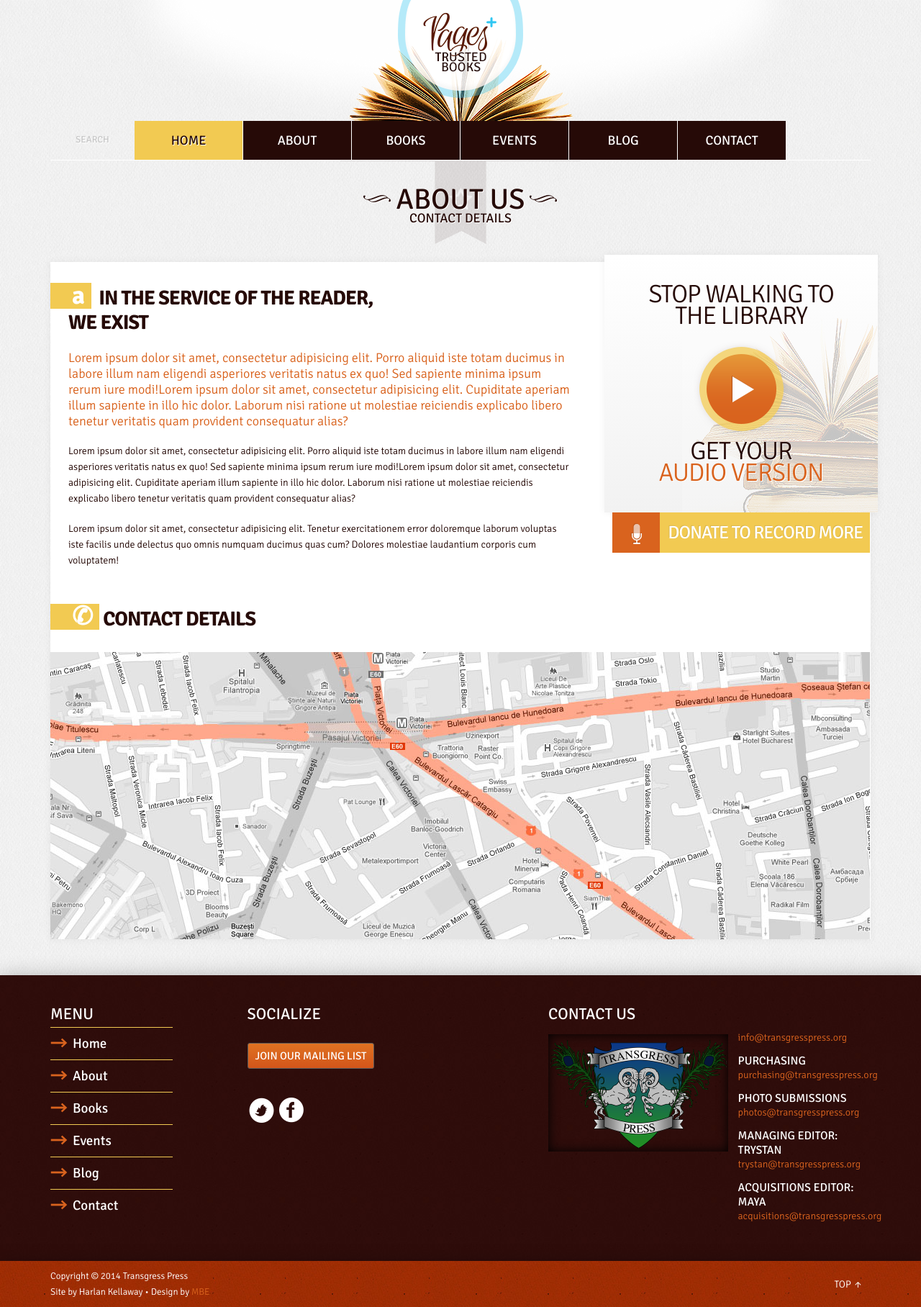
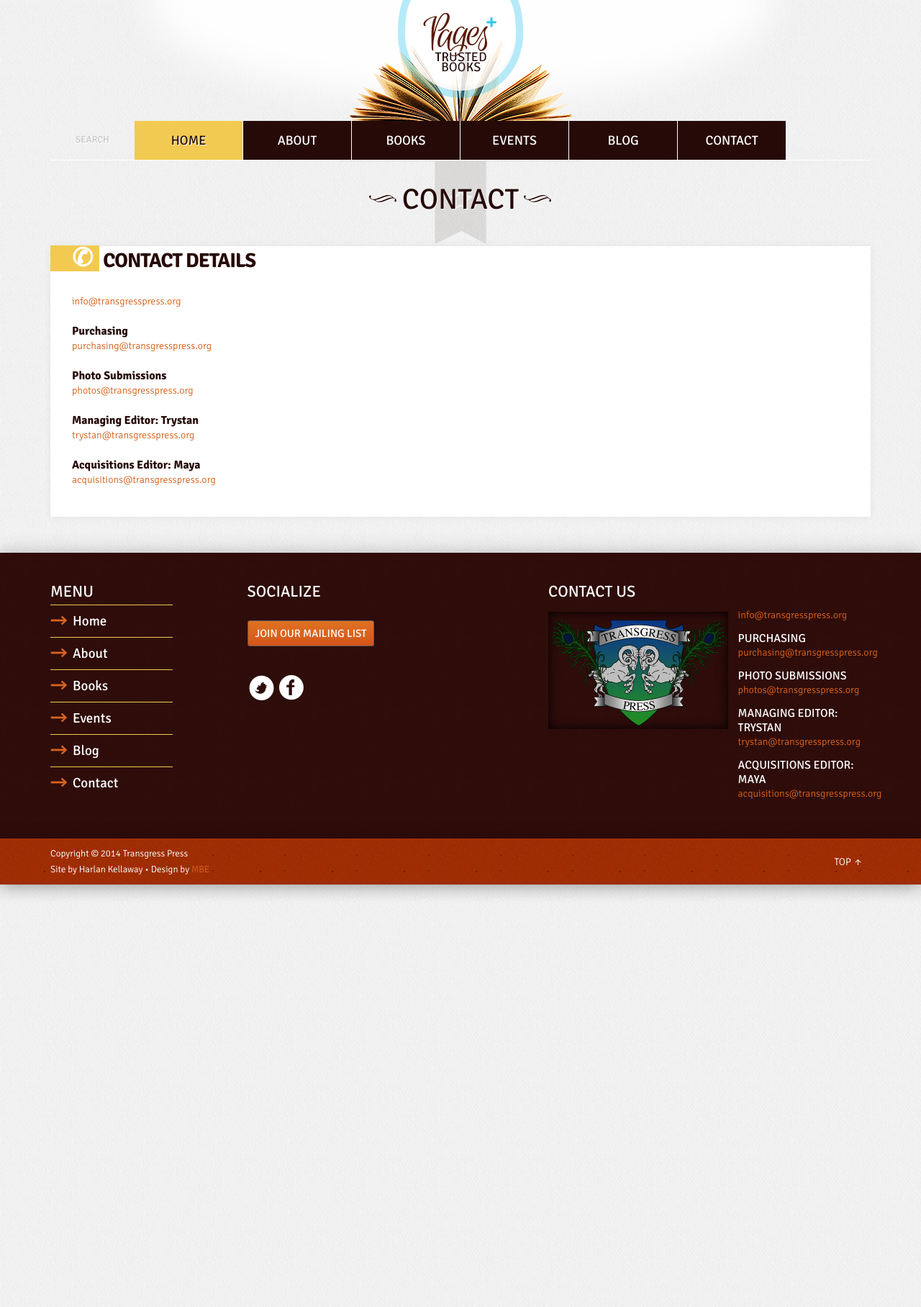
Before and after one commit to transgresspress/transgresspress.github.io, a Jekyll site: the page built from contact/index.html, in a window 1280 px wide. Shown: the whole page at 72% size. Built offline with Jekyll 4.4.1, drawn with Linux system fonts in a browser that asks for light colours.

Commit message:
Customizes contact page

```diff
--- a/contact/index.html
+++ b/contact/index.html
@@ -1,52 +1,38 @@
 ---
 layout: books
-title: About | Transgress Press
+title: Contact | Transgress Press
 ---
 		<div class="main about-us" role="main">
 			<div class="page-title">
-				<h2>about us</h2>
-				<small>contact details</small>
+				<h2>contact</h2>
 			</div><!-- page title -->
 
 			<section class="container">
-				<article class="about">
-					<h3><span>a</span> IN THE SERVICE OF THE READER, <br /> WE EXIST</h3>
-					<p class="orange">
-						Lorem ipsum dolor sit amet, consectetur adipisicing elit. Porro aliquid iste totam ducimus in labore illum nam eligendi asperiores veritatis natus ex quo! Sed sapiente minima ipsum rerum iure modi!Lorem ipsum dolor sit amet, consectetur adipisicing elit. Cupiditate aperiam illum sapiente in illo hic dolor. Laborum nisi ratione ut molestiae reiciendis explicabo libero tenetur veritatis quam provident consequatur alias?
-					</p>
-					<p>
-						Lorem ipsum dolor sit amet, consectetur adipisicing elit. Porro aliquid iste totam ducimus in labore illum nam eligendi asperiores veritatis natus ex quo! Sed sapiente minima ipsum rerum iure modi!Lorem ipsum dolor sit amet, consectetur adipisicing elit. Cupiditate aperiam illum sapiente in illo hic dolor. Laborum nisi ratione ut molestiae reiciendis explicabo libero tenetur veritatis quam provident consequatur alias?
-					</p>
-					<p>
-						Lorem ipsum dolor sit amet, consectetur adipisicing elit. Tenetur exercitationem error doloremque laborum voluptas iste facilis unde delectus quo omnis numquam ducimus quas cum? Dolores molestiae laudantium corporis cum voluptatem!
-					</p>
-				</article><!-- info about -->
-
-				<div class="audio-block">
-					<div class="container-block">
-						<div class="bg">
-							<p><span>stop walking to</span><span>the library</span></p>
-
-							<a href="" class="play-button">
-								<img src="/img/play-button.png" alt="" />
-							</a><!-- play button -->
-
-							<p><span>get your</span><span class="orange">audio version</span></p>
-						</div><!-- bg -->
-					</div><!-- bg image -->
-
-					<div class="donate-button">
-						<span><img src="/img/donate-button-icon.png" alt="" /></span>
-						<a href="">donate to record more</a>
-					</div>
-				</div><!-- audio block -->
-
-				<div class="clear">&nbsp;</div><!-- clear -->
-
 				<article class="contact">
 					<h3><span>&#9990;</span>contact details</h3>
 
-					<div class="map"><img src="/img/contact-map.jpg" alt="" /></div><!-- map -->
+                                                <p>
+                                                    <a href="mailto:{{ site.email }}">{{ site.email }}</a>
+						</p>
+                                                <h4>Purchasing</h4>
+                                                <p>
+                                                    <a href="mailto:{{ site.email_purchasing }}">{{ site.email_purchasing }}</a>
+                                                </p>
+                                                <h4>Photo Submissions</h4>
+                                                <p>
+                                                    <a href="mailto:{{ site.email_photos }}">{{ site.email_photos }}</a>
+                                                </p>
+                                                <h4>Managing Editor: {{ site.name_managing_editor }}</h4>
+                                                <p>
+                                                    <a href="mailto:{{ site.email_managing_editor }}">{{ site.email_managing_editor }}</a>
+                                                </p>
+                                                <h4>Acquisitions Editor: {{ site.name_acquisitions_editor }}</h4>
+                                                <p>
+                                                    <a href="mailto:{{ site.email_acquisitions_editor }}">{{ site.email_acquisitions_editor }}</a>
+                                                </p>
+
+                                                <br />
+
 				</article><!-- info contact -->
 			</section><!-- container -->
 		</div><!-- main -->
--- a/css/main.css
+++ b/css/main.css
@@ -1048,6 +1048,14 @@
 		margin-left: 25px;
 	}
 
+        .about-us .contact h4 {
+                margin-left: 30px;
+        }
+
+        .about-us .contact p {
+                margin-left: 30px;
+        }
+
 	.about-us .audio-block {
 		position: relative;
 		top: -10px;
```
